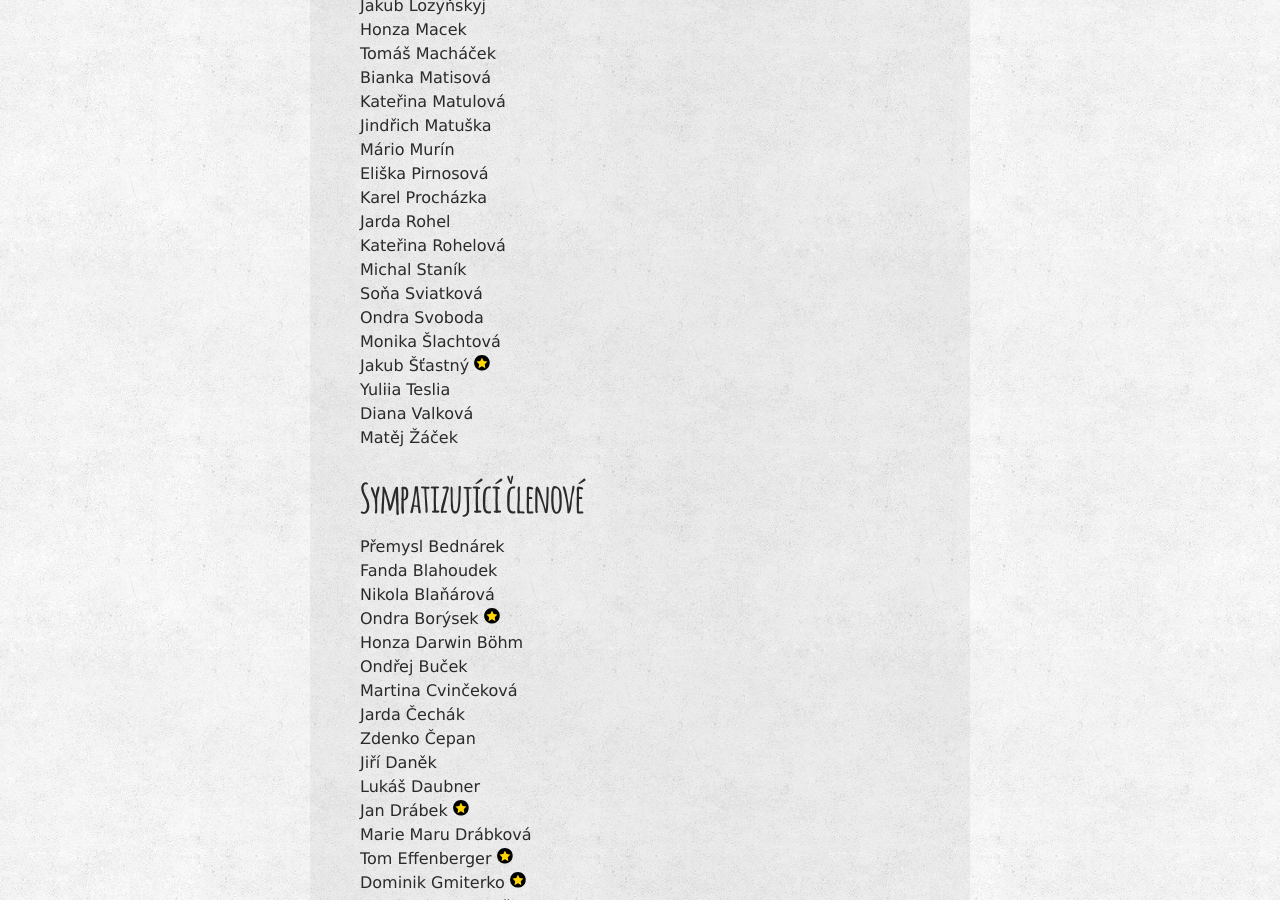
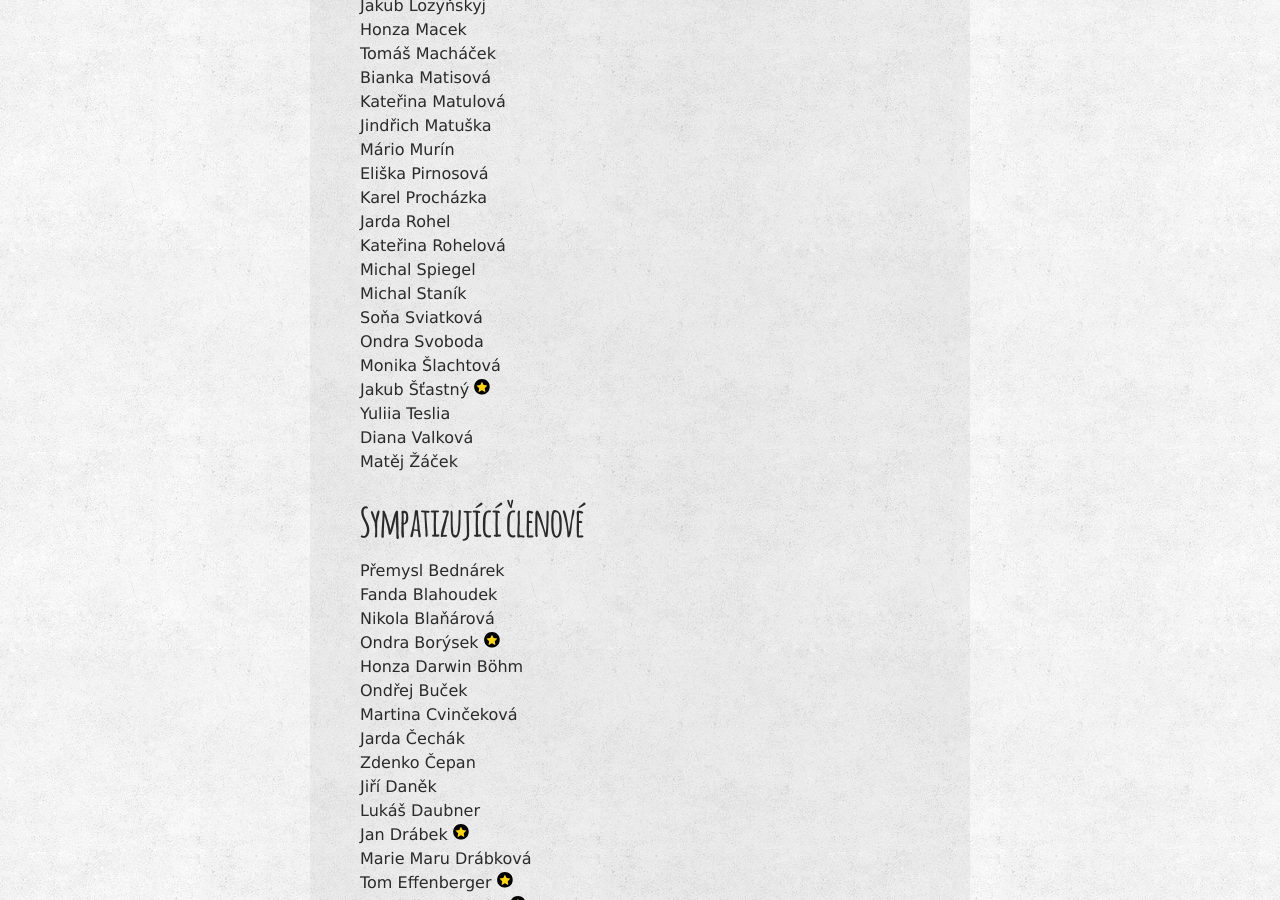
Before and after one commit to zverinec/zverinec-web, a Jekyll site: the page built from _pages/members.md, in a window 1280 px wide and 900 px high, scrolled down 1151 px. Built offline with Jekyll 4.4.1, drawn with Linux system fonts in a browser that asks for light colours; comment, search, counter and statistics services are not loaded.

Commit message:
Add new active member

```diff
--- a/_pages/members.md
+++ b/_pages/members.md
@@ -43,6 +43,7 @@ Eliška Pirnosová<br/>
 Karel Procházka<br/>
 Jarda Rohel<br/>
 Kateřina Rohelová<br/>
+Michal Spiegel<br/>
 Michal Staník<br/>
 Soňa Sviatková<br/>
 Ondra Svoboda<br/>
```
